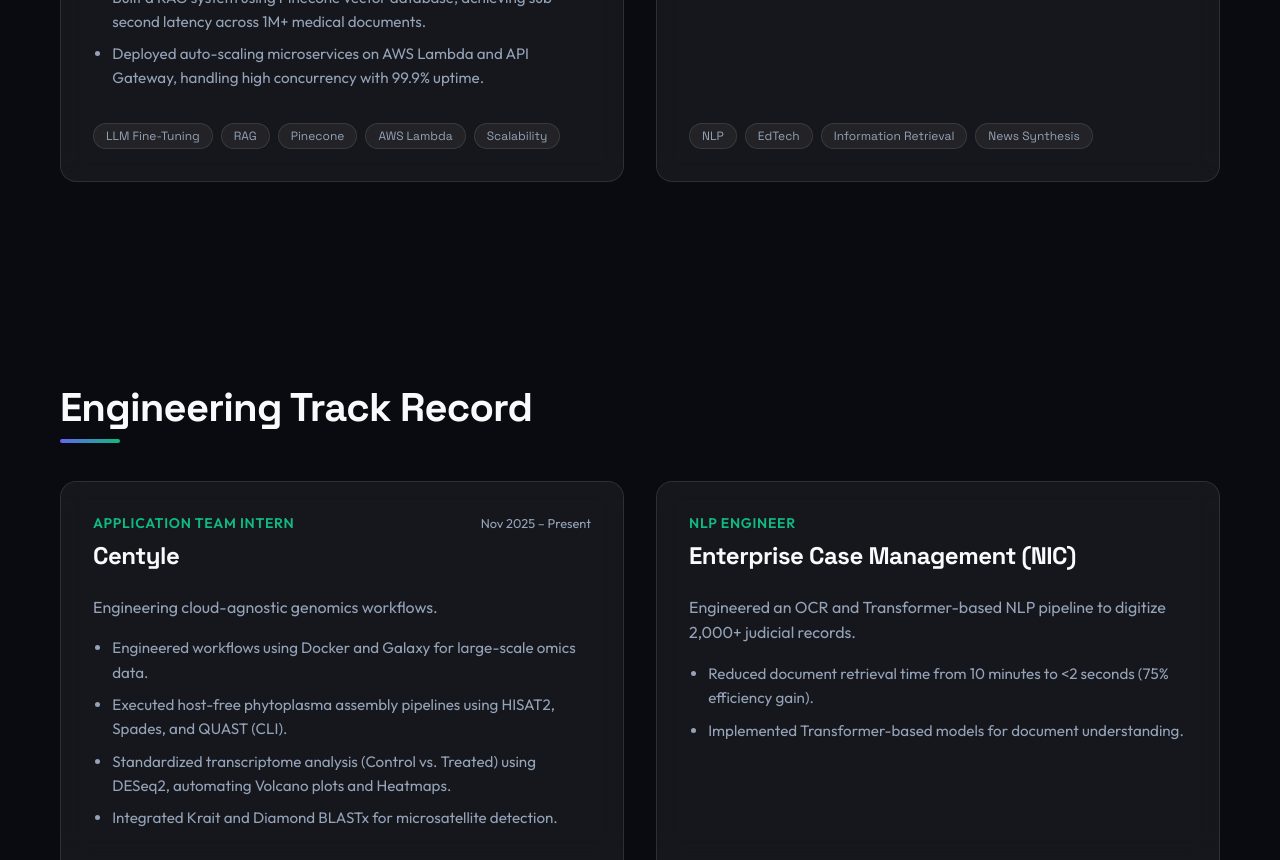
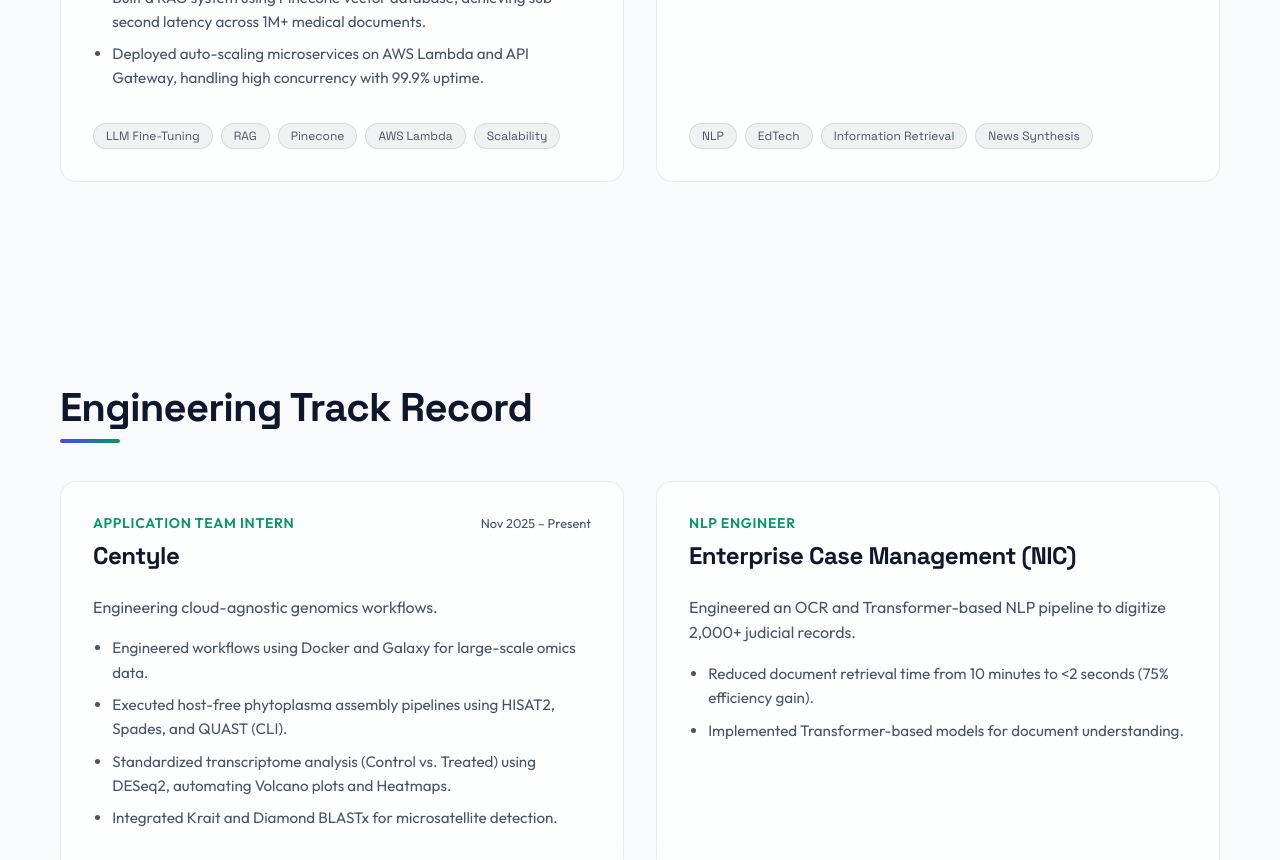
Before and after one commit to Shashank0908-BH/personal_website, a Next.js app: page / in a window 1280 px wide. Shown: the part 1940-2800 px from the top of the page. Built offline with nearby package versions, Linux system fonts and the light colour scheme.

Commit message:
UI Update: Switched to Professional Light Theme

```diff
--- a/src/app/components/Card.module.css
+++ b/src/app/components/Card.module.css
@@ -72,8 +72,8 @@
 }
 
 .tag {
-    background: rgba(255, 255, 255, 0.05);
-    border: 1px solid rgba(255, 255, 255, 0.1);
+    background: rgba(0, 0, 0, 0.05);
+    border: 1px solid rgba(0, 0, 0, 0.1);
     padding: 0.25rem 0.75rem;
     border-radius: 9999px;
     font-size: 0.75rem;
--- a/src/app/components/SkillGroup.module.css
+++ b/src/app/components/SkillGroup.module.css
@@ -1,9 +1,9 @@
 .group {
     margin-bottom: 2rem;
-    background: rgba(255, 255, 255, 0.03);
+    background: rgba(0, 0, 0, 0.02);
     border-radius: 12px;
     padding: 1.5rem;
-    border: 1px solid rgba(255, 255, 255, 0.05);
+    border: 1px solid rgba(0, 0, 0, 0.05);
 }
 
 .category {
@@ -33,7 +33,7 @@
 }
 
 .skill {
-    background: rgba(0, 0, 0, 0.3);
+    background: rgba(0, 0, 0, 0.05);
     padding: 0.5rem 1rem;
     border-radius: 8px;
     font-size: 0.9rem;
--- a/src/app/globals.css
+++ b/src/app/globals.css
@@ -1,21 +1,30 @@
 @import url('https://fonts.googleapis.com/css2?family=Outfit:wght@300;400;600;700&family=Space+Grotesk:wght@300;400;500;600;700&display=swap');
 
 :root {
-  /* Silicon Theme (Deep Tech/Compute) */
-  --silicon-bg: #0a0b10;
-  --silicon-primary: #6366f1; /* Indigo */
-  --silicon-secondary: #8b5cf6; /* Violet */
+  /* Silicon Theme (Light Mode) */
+  --silicon-bg: #f8fafc;
+  /* Slate-50 */
+  --silicon-primary: #4f46e5;
+  /* Indigo-600 */
+  --silicon-secondary: #7c3aed;
+  /* Violet-600 */
 
-  /* Synapse Theme (Bio/Neural) */
-  --synapse-primary: #10b981; /* Emerald */
-  --synapse-secondary: #06b6d4; /* Cyan */
-  --synapse-accent: #34d399;
+  /* Synapse Theme (Light Mode) */
+  --synapse-primary: #059669;
+  /* Emerald-600 */
+  --synapse-secondary: #0891b2;
+  /* Cyan-600 */
+  --synapse-accent: #10b981;
 
-  /* Neutrals */
-  --text-primary: #f8fafc;
-  --text-secondary: #94a3b8;
-  --glass-border: rgba(255, 255, 255, 0.1);
-  --glass-bg: rgba(255, 255, 255, 0.05);
+  /* Neutrals (High Contrast for Recruiter Speed) */
+  --text-primary: #0f172a;
+  /* Slate-900 */
+  --text-secondary: #475569;
+  /* Slate-600 */
+
+  /* Glassmorphism (Light) */
+  --glass-border: rgba(0, 0, 0, 0.08);
+  --glass-bg: rgba(255, 255, 255, 0.7);
 
   /* Font Families */
   --font-heading: 'Space Grotesk', sans-serif;
@@ -38,7 +47,12 @@
     radial-gradient(circle at 90% 80%, rgba(16, 185, 129, 0.15) 0%, transparent 20%);
 }
 
-h1, h2, h3, h4, h5, h6 {
+h1,
+h2,
+h3,
+h4,
+h5,
+h6 {
   font-family: var(--font-heading);
   letter-spacing: -0.02em;
 }
```
